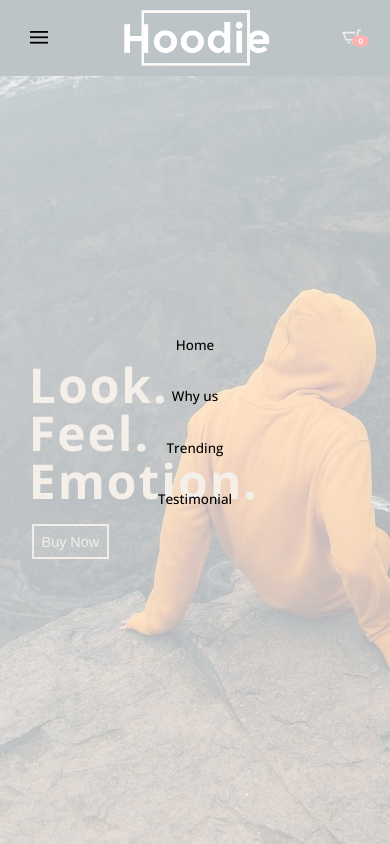
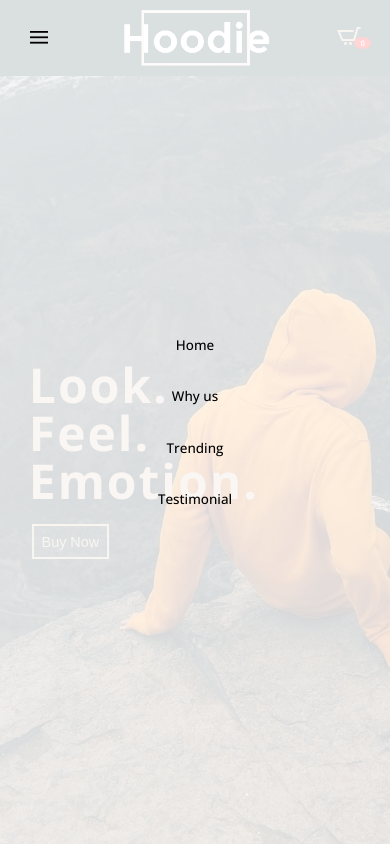
Before and after one commit to mdmusaibali/Hoodie, a plain HTML site: page index.html in a window 390 px wide. Both pictures are taken after a click on the icon 38 px from the left and 37 px from the top of the page. Shown: the top 844 px of the page. Drawn offline with nearby package versions, Linux system fonts and the light colour scheme.

Commit message:
Update mediaqueries.css

```diff
--- a/mediaqueries.css
+++ b/mediaqueries.css
@@ -119,12 +119,13 @@
     align-items: center;
   } */
   .nav__bar {
+    transition: all 1s ease;
     position: absolute;
     top: 0;
     left: 0;
     height: 100vh;
     width: 100%;
-    background-color: rgba(255, 255, 255, 0.698);
+    background-color: rgba(255, 255, 255, 0.835);
     display: flex;
     justify-content: center;
     align-items: center;
@@ -138,4 +139,8 @@
     color: black;
     font-size: 1.4rem;
   }
+  .icon__cart {
+    height: 2.5rem;
+    width: 2.5rem;
+  }
 }
```
